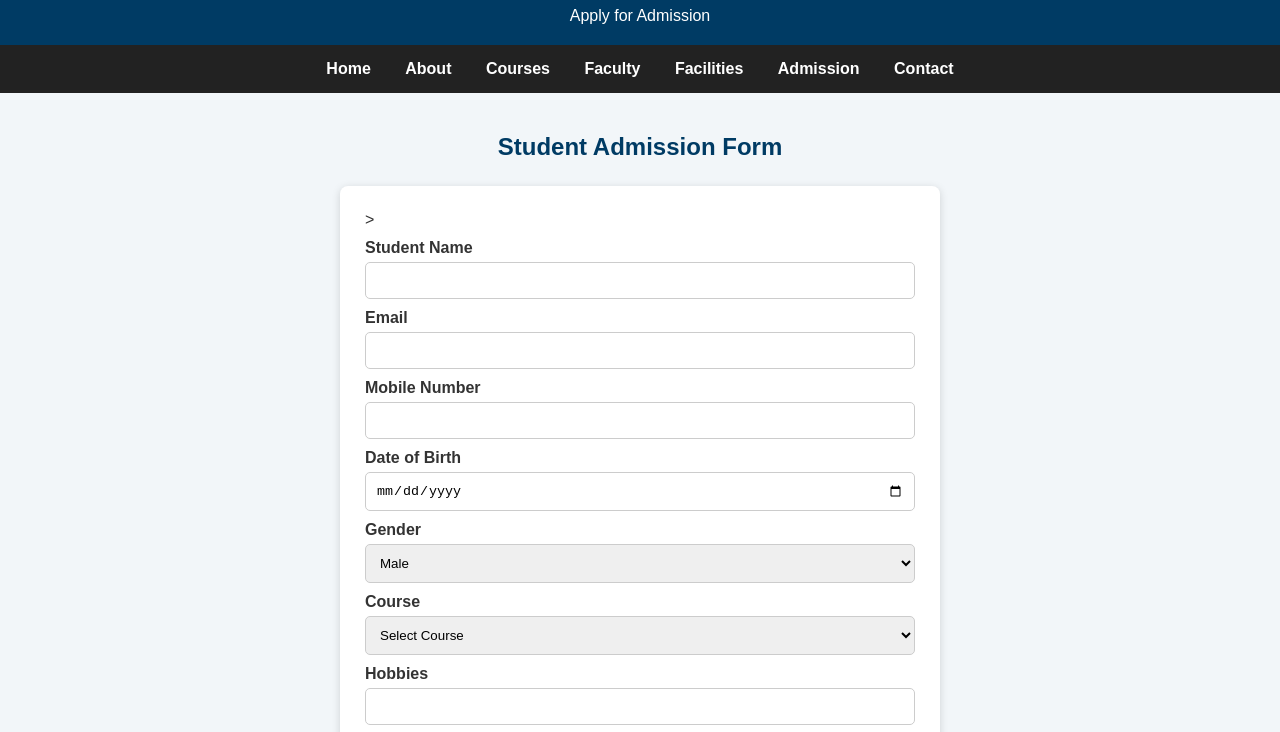
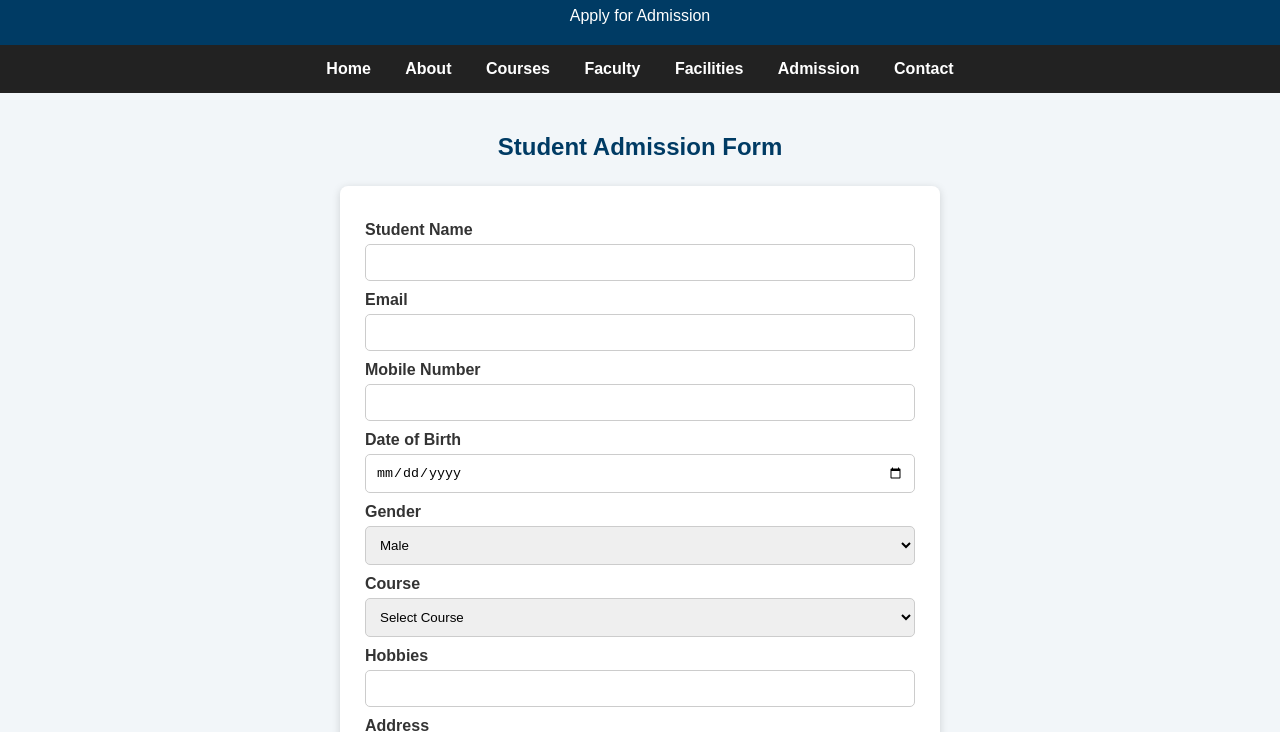
Before and after one commit to akshata07-sai/nist-university, a plain HTML site: page admission.html in a window 1280 px wide. Shown: the part 70-802 px from the top of the page. Drawn offline with Linux system fonts and the light colour scheme.

Commit message:
Update admission.html

```diff
--- a/admission.html
+++ b/admission.html
@@ -25,7 +25,7 @@
     <section>
         <h2>Student Admission Form</h2>
 
-        <form onsubmit="alert('Application Submitted Successfully!'); return false;">>
+        <form onsubmit="alert('Application Submitted Successfully!'); return false;">
 
             <label>Student Name</label>
             <input type="text">
```
